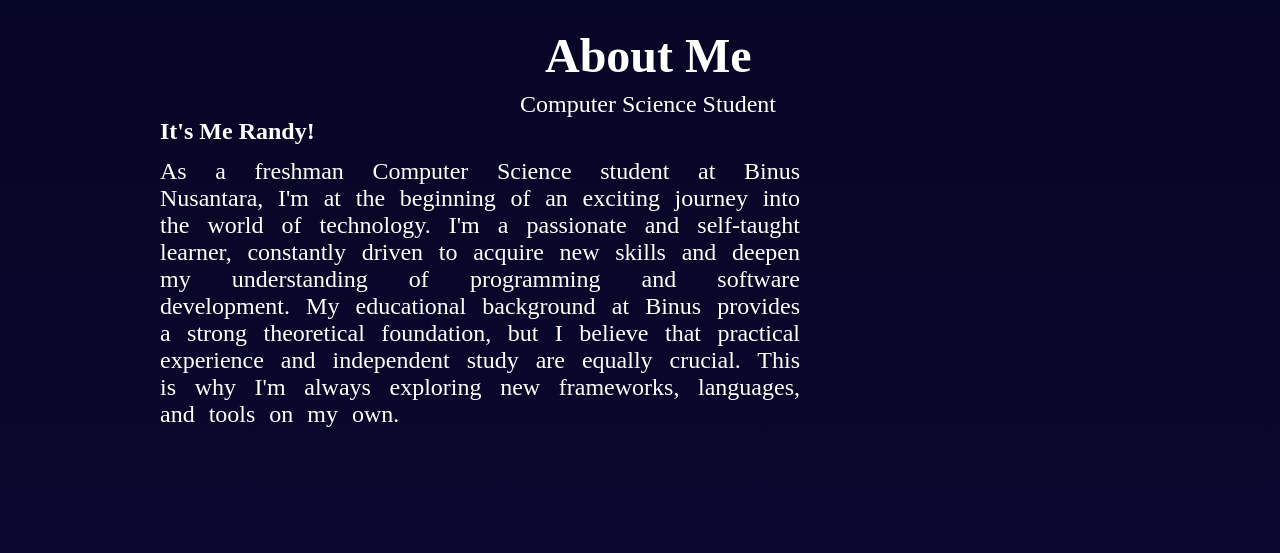
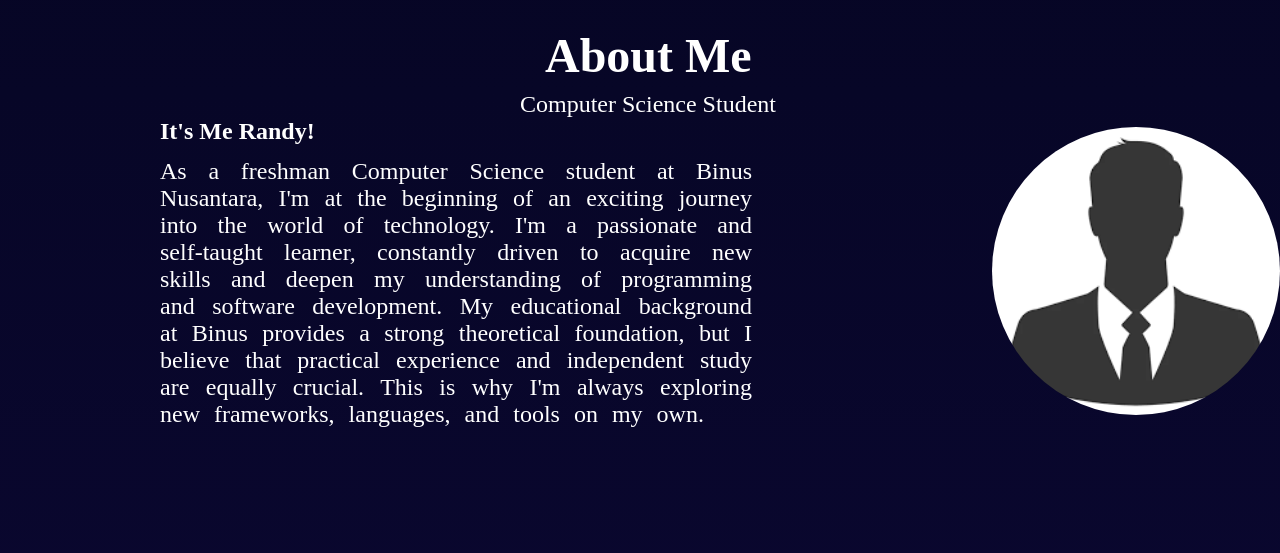
Before and after one commit to raaaaannnnn/IBM-Capstone-Project-Portofolio-, a plain HTML site: page index.html in a window 1280 px wide. Shown: the part 860-1413 px from the top of the page. Drawn offline with nearby package versions, Linux system fonts and the light colour scheme.

Commit message:
Update index.html

```diff
--- a/index.html
+++ b/index.html
@@ -140,7 +140,7 @@
                 </div>
 
                 <div class="me">
-<!--                     <img src="assets/anonymous.png" alt="me" data-aos="zoom-in"> -->
+                    <img src="assets/anonymous.png" alt="me" data-aos="zoom-in">
                 </div>
             </div>
 
```
